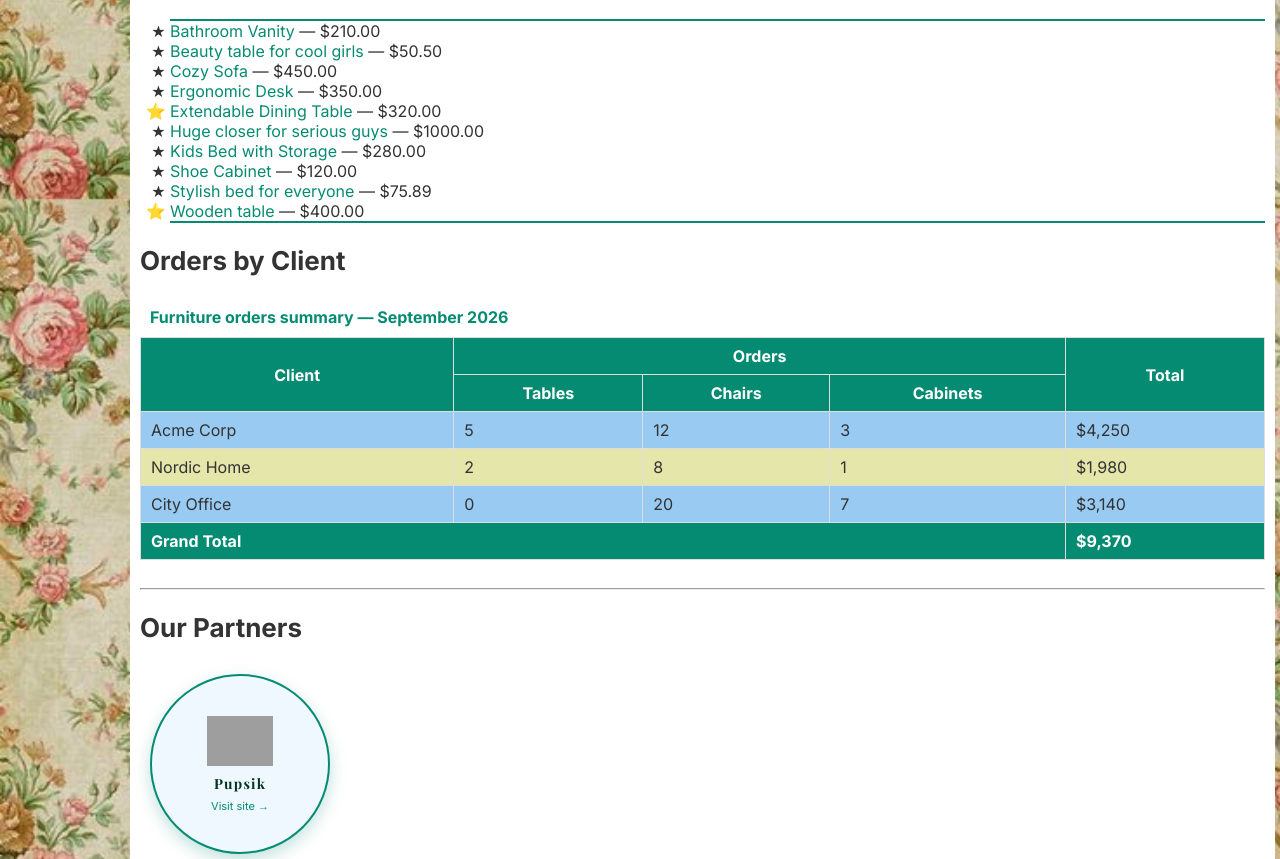
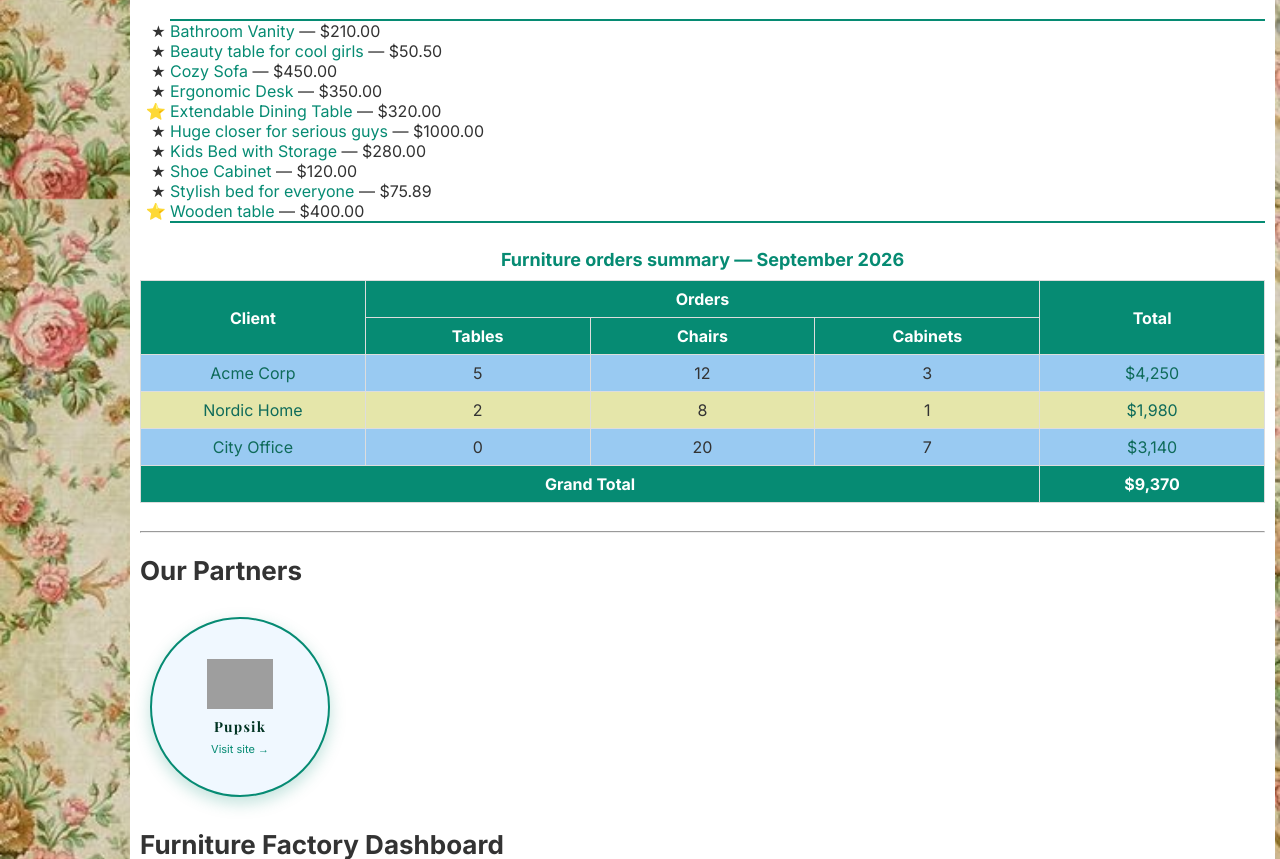
Before and after one commit to zhuchok0/FurnitureFactorySite, a Django app: page / in a window 1280 px wide. Shown: the part 2361-3220 px from the top of the page. Run offline with Django 5.2, Linux system fonts and the light colour scheme; data comes from the database, SQL or seed files in the repository; grey boxes are pictures that could not be loaded.

Commit message:
improved tables

```diff
--- a/main/templates/main.html
+++ b/main/templates/main.html
@@ -176,7 +176,6 @@
         {% endfor %}
     </ul>
 
-    <h2>Orders by Client</h2>
     <div class="table-wrapper">
         <table class="furniture-table">
             <caption>Furniture orders summary — September 2026</caption>
--- a/static/css/style.css
+++ b/static/css/style.css
@@ -406,32 +406,65 @@ main ul.furniture-list {
 
 /* --- table --- */
 
+/* --- table --- */
+
 .furniture-table {
-    border-collapse: collapse;
+    border-collapse: collapse;         /* ✅ убраны двойные линии */
     width: 100%;
-    margin-bottom: 20px;
+    margin: 0 auto 20px;               /* ← таблица по центру + отступ снизу */
+    table-layout: fixed;               /* ← ровные столбцы */
 }
-.furniture-table th, .furniture-table td {
+
+/* Ячейки: границы + отступы + выравнивание */
+.furniture-table th,
+.furniture-table td {
     padding: 8px 10px;
     border: 1px solid #ddd;
+    text-align: center;                /* ← горизонтальное выравнивание */
+    vertical-align: middle;            /* ← вертикальное выравнивание */
 }
+
+/* Заголовок над таблицей */
 .furniture-table caption {
+    caption-side: top;                 /* ← явно над таблицей */
     font-weight: bold;
     padding: 10px;
-    text-align: left;
+    text-align: center;                /* ← по центру */
     color: #068b73;
+    font-size: 18px;
 }
-.furniture-table thead th, .furniture-table tfoot td {
-    background-color: #068b73;
-    color: white;
-    font-weight: bold;
-    padding: 8px 10px;
-}
+
+/* Строки — зебра */
 .furniture-table tbody tr:nth-child(odd) td {
     background-color: #99caf2;
 }
 .furniture-table tbody tr:nth-child(even) td {
     background-color: #e5e6aa;
+}
+
+/* Шапка и подвал */
+.furniture-table thead th,
+.furniture-table tfoot td {
+    background-color: #068b73;
+    color: white;
+    font-weight: bold;
+}
+
+/* ← Столбцы: подсветка 2-го и 4-го */
+.furniture-table tbody td:first-child,
+.furniture-table tbody td:last-child {
+    color: #0f6b5a;
+}
+
+/* ← Пустые ячейки — свой фон */
+.furniture-table tbody tr td:empty {
+    background-color: #f0f0f0;
+}
+
+/* ← Показать «пусто» */
+.furniture-table tbody tr td:empty::after {
+    content: "—";
+    color: #999;
 }
 
 /* -------------------------- PARTNERS -------------------------- */
```
